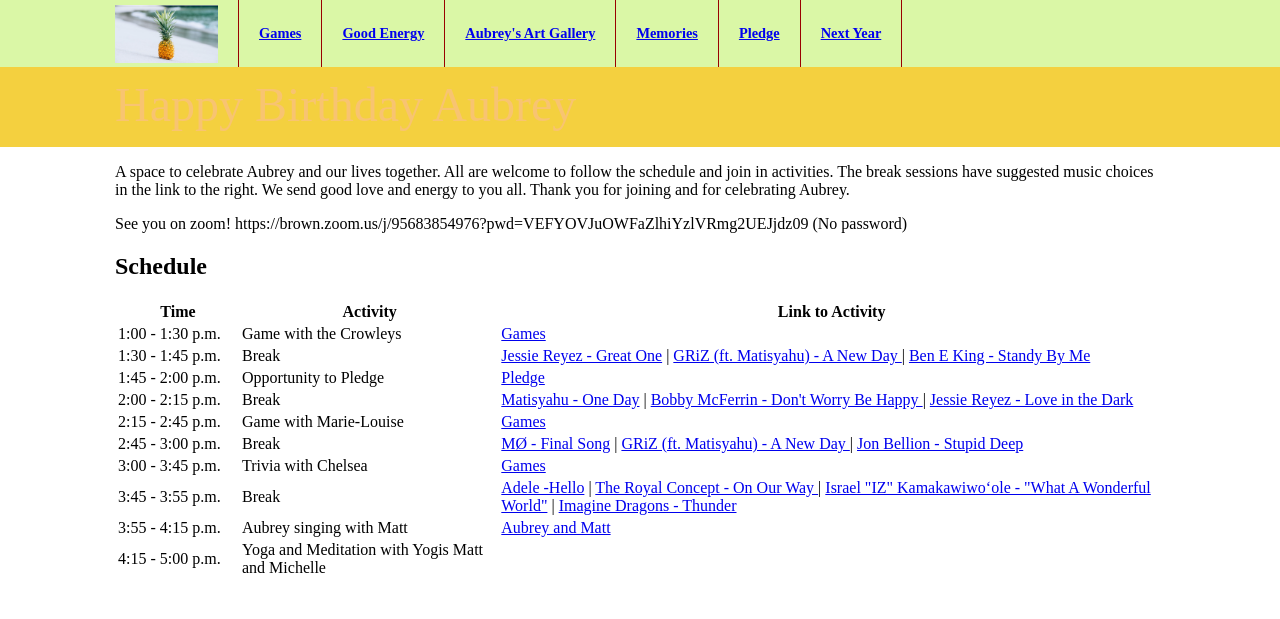
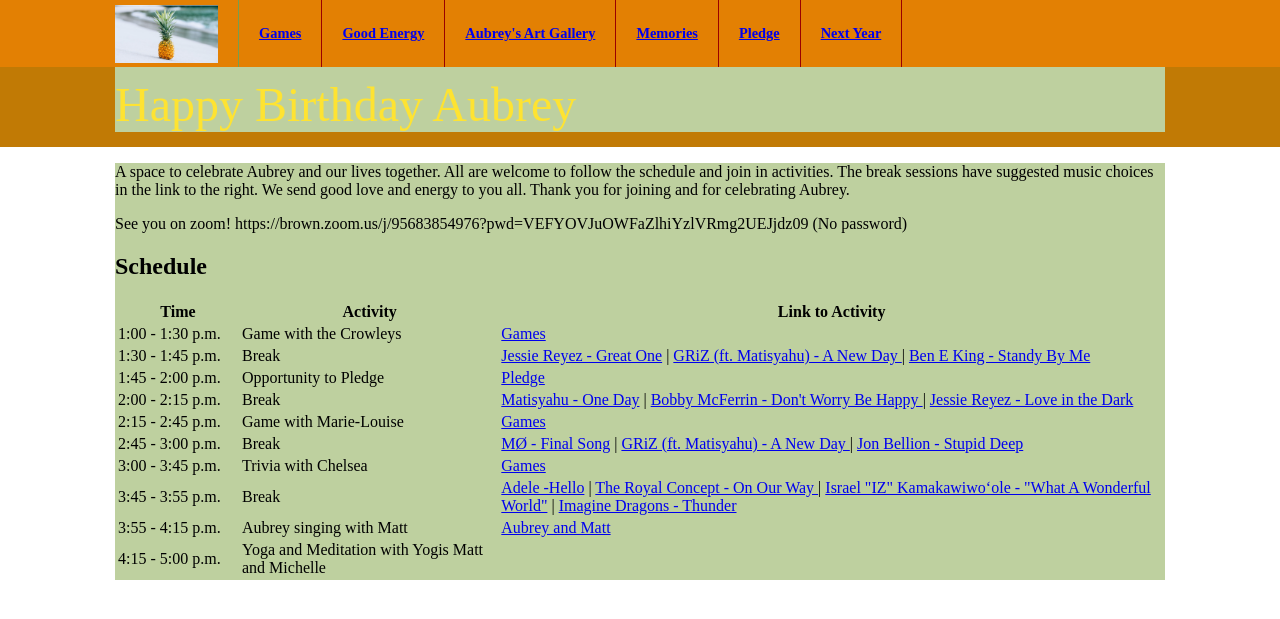
Before and after one commit to chelseaconard/aubreyparty, a PHP site: page /index.php in a window 1280 px wide. Shown: the top 619 px of the page. Run offline with PHP 8.4, Linux system fonts and the light colour scheme.

Commit message:
color changes

```diff
--- a/css/main.css
+++ b/css/main.css
@@ -5,14 +5,14 @@ body {
 }
 
 #topbar {
-    background-color: #DAF7A6;
+    background-color: #e38003;
     width: 100%;
     height: 67px;
     color: white;
 }
 
 #titlebar {
-    background-color: #f4d03f;
+    background-color: #c17a05;
     width: 100%;
     height: 80px;
     color: white;
@@ -26,20 +26,20 @@ body {
 
 #titleheader {
     font-size: 3em;
-    color: #f8c471;
+    color: #fee332;
 
 }
 
 .fixedwidth {
     width:1050px;
     margin: 0 auto;
-    /* background-color:lightgoldenrodyellow; */
+    background-color: #bed09f
 }
 
 #photodiv {
     padding-top: 5px;
     float: left;
-    border-right: 1px solid #990000;
+    border-right: 1px solid #789e4f;
     padding-right: 20px;
 }
 
```
